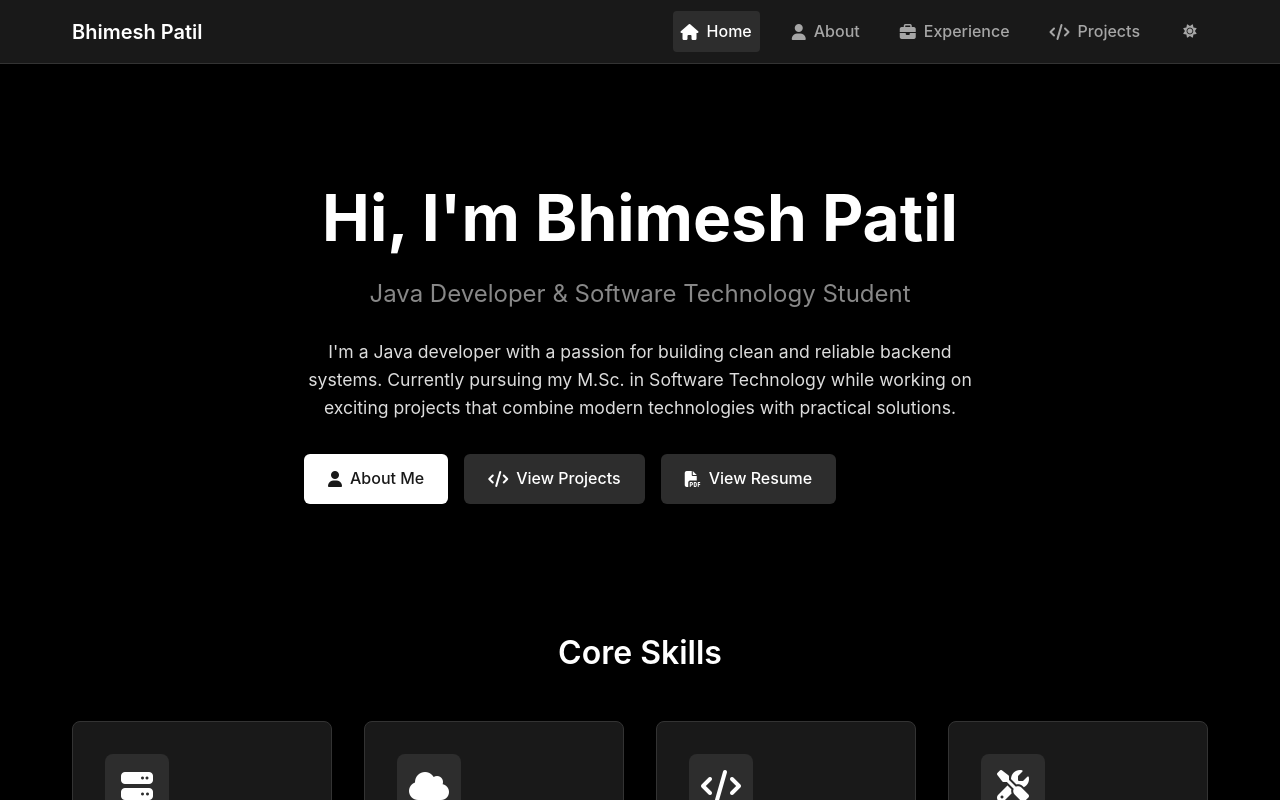
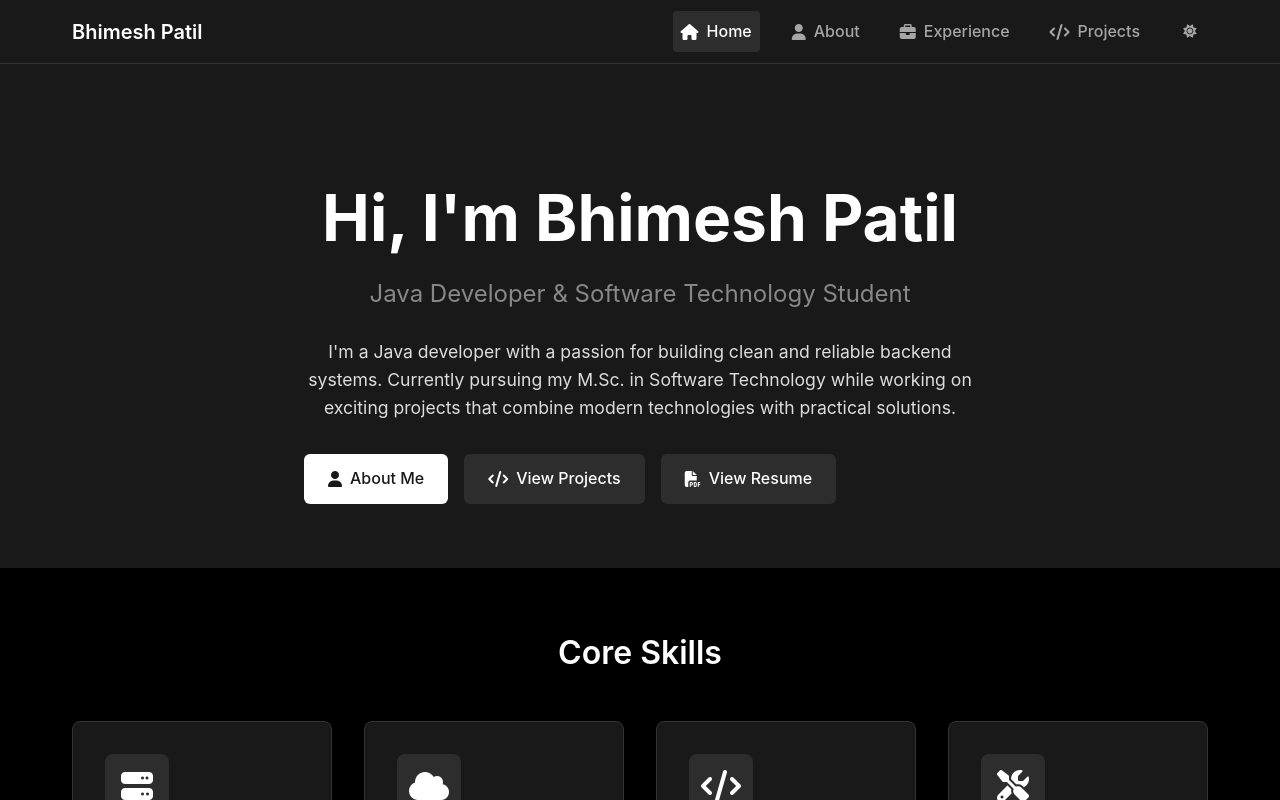
Before and after one commit to Bhimesh1/Portfolio_web, a React (Vite) app: page / in a window 1280 px wide. Built offline with nearby package versions, Linux system fonts and the light colour scheme.

Commit message:
Solved the home page hero section's light mode problem(Just a 2 line modification in the css file)

```diff
--- a/index.html
+++ b/index.html
@@ -2,9 +2,9 @@
 <html lang="en">
   <head>
     <meta charset="UTF-8" />
-    <link rel="icon" type="image/svg+xml" href="/vite.svg" />
+    <link rel="icon" type="image/svg+xml" href="/favicon.svg" />
     <meta name="viewport" content="width=device-width, initial-scale=1.0" />
-    <title>Bhimesh Patil | Portfolio</title>
+    <title>BhimCodes</title>
     <link href="https://fonts.googleapis.com/css2?family=Poppins:wght@300;400;500;600;700&display=swap" rel="stylesheet">
     <link rel="stylesheet" href="https://cdnjs.cloudflare.com/ajax/libs/font-awesome/6.5.1/css/all.min.css" integrity="sha512-DTOQO9RWCH3ppGqcWaEA1BIZOC6xxalwEsw9c2QQeAIftl+Vegovlnee1c9QX4TctnWMn13TZye+giMm8e2LwA==" crossorigin="anonymous" referrerpolicy="no-referrer" />
   </head>
--- a/src/styles/Home.css
+++ b/src/styles/Home.css
@@ -2,7 +2,7 @@
   width: 100%;
   min-height: 100vh;
   padding-top: 80px; /* Height of navbar */
-  background: #000000;
+  background: var(--bg-primary);
 }
 
 .hero-section {
@@ -10,7 +10,7 @@
   text-align: center;
   max-width: 800px;
   margin: 0 auto;
-  background: #000000;
+  background: var(--bg-primary);
 }
 
 .hero-section h1 {
```
Also changed, not shown: public/favicon.svg (added).
